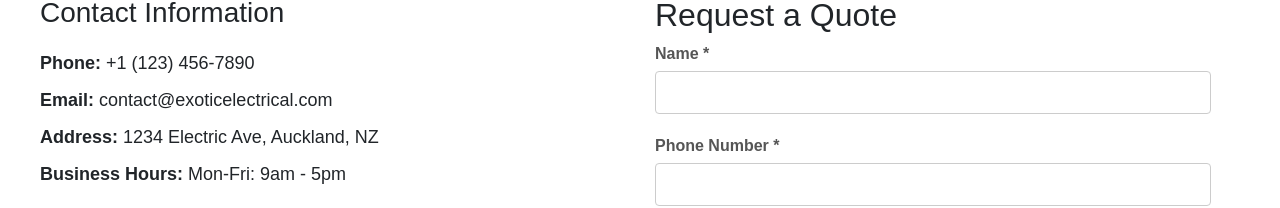
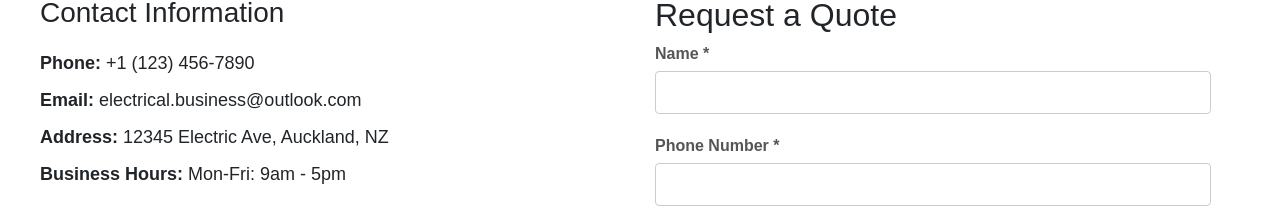
Before and after one commit to UshaBuddi/Electrical_Fullstack, a React (Create React App) app in the folder frontend/: page /contact in a window 1280 px wide. Shown: the part 500-708 px from the top of the page. Built offline with nearby package versions, Linux system fonts and the light colour scheme.

Commit message:
contact chnages

```diff
--- a/frontend/src/components/Contact.js
+++ b/frontend/src/components/Contact.js
@@ -108,8 +108,8 @@ const ContactPage = () => {
                 <div className="contact-details">
                     <h2>Contact Information</h2>
                     <p><strong>Phone:</strong> +1 (123) 456-7890</p>
-                    <p><strong>Email:</strong> contact@exoticelectrical.com</p>
-                    <p><strong>Address:</strong> 1234 Electric Ave, Auckland, NZ</p>
+                    <p><strong>Email:</strong> electrical.business@outlook.com</p>
+                    <p><strong>Address:</strong> 12345 Electric Ave, Auckland, NZ</p>
                     <p><strong>Business Hours:</strong> Mon-Fri: 9am - 5pm</p>
                 </div>
 
```
